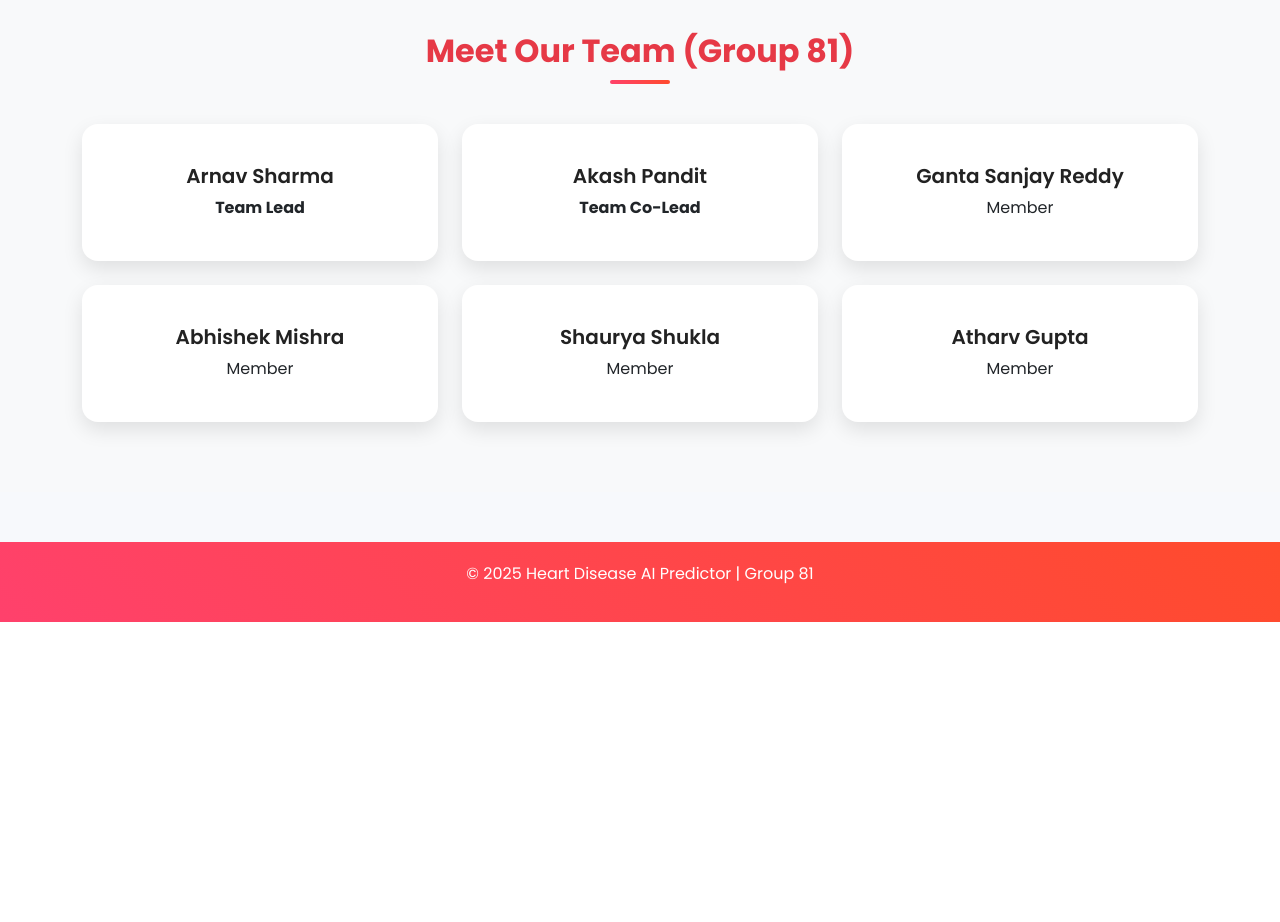
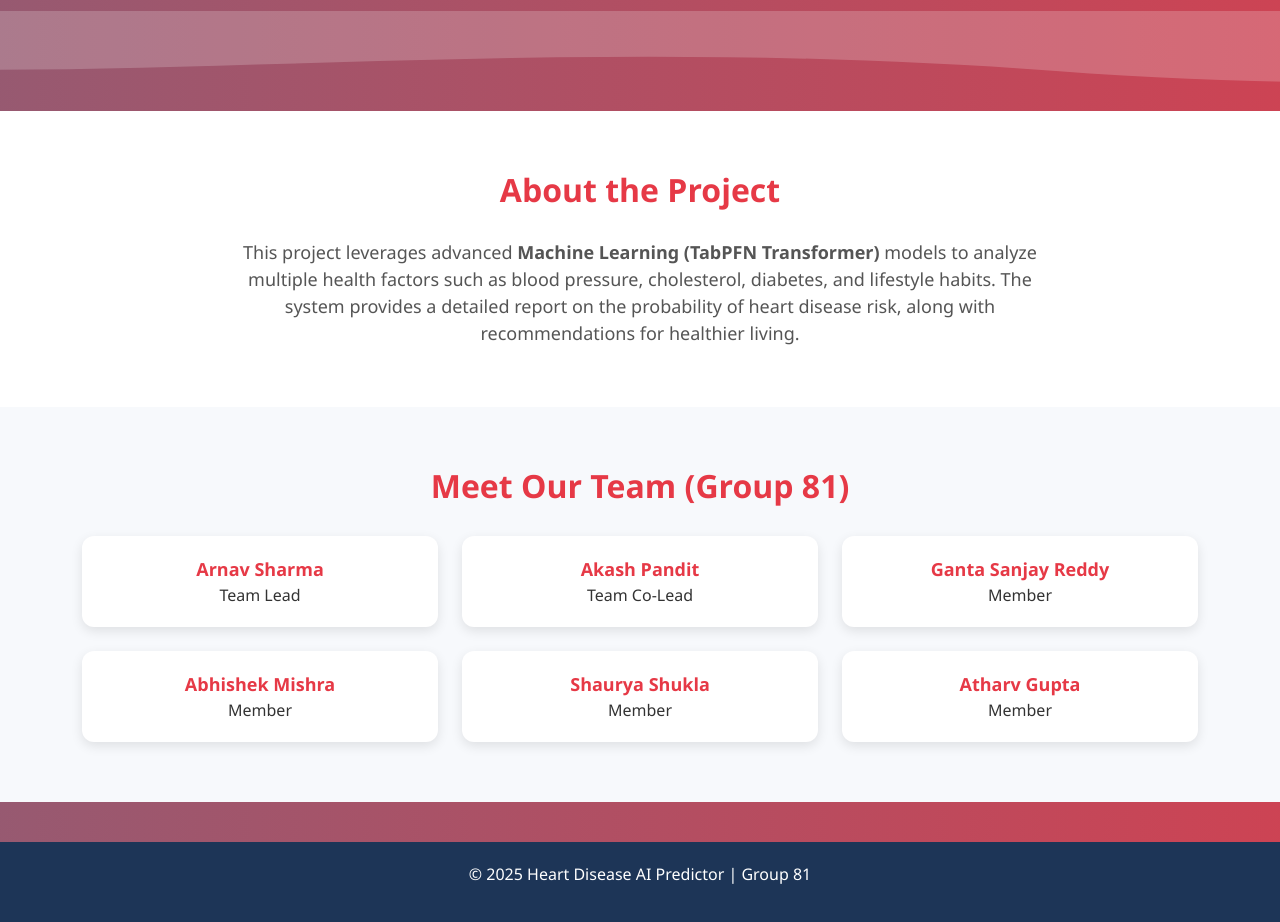
Before and after one commit to CartoonSketch/HDP-Project, a Flask app: page / in a window 1280 px wide. Shown: the part 923-1845 px from the top of the page. Before the commit the page ends 1545 px from the top, so only its background shows below. Run offline with Flask 3, Linux system fonts and the light colour scheme.

Commit message:
Update index.html

```diff
--- a/templates/index.html
+++ b/templates/index.html
@@ -5,198 +5,275 @@
   <meta name="viewport" content="width=device-width, initial-scale=1.0">
   <title>Heart Disease AI Predictor</title>
   <link href="https://cdn.jsdelivr.net/npm/bootstrap@5.3.2/dist/css/bootstrap.min.css" rel="stylesheet">
-  <link href="https://fonts.googleapis.com/css2?family=Poppins:wght@400;600;700&display=swap" rel="stylesheet">
+
   <style>
     body {
-      font-family: 'Poppins', sans-serif;
-      background-color: #f7f9fc;
-      scroll-behavior: smooth;
+      margin: 0;
+      font-family: 'Segoe UI', Tahoma, Geneva, Verdana, sans-serif;
+      background: linear-gradient(270deg, #e63946, #457b9d, #1d3557);
+      background-size: 600% 600%;
+      animation: gradientBG 12s ease infinite;
+      color: white;
+      overflow-x: hidden;
     }
 
-    /* Hero Section */
+    @keyframes gradientBG {
+      0% { background-position: 0% 50%; }
+      50% { background-position: 100% 50%; }
+      100% { background-position: 0% 50%; }
+    }
+
     .hero {
-      background: linear-gradient(rgba(230, 57, 70, 0.75), rgba(41, 98, 255, 0.75)),
-                  url("https://images.unsplash.com/photo-1588776814546-ec7bdc3f85aa?auto=format&fit=crop&w=1500&q=80");
-      background-size: cover;
-      background-position: center;
-      color: white;
+      position: relative;
       text-align: center;
-      padding: 140px 20px;
-      position: relative;
-      overflow: hidden;
+      padding: 100px 20px;
     }
 
     .hero h1 {
       font-size: 3.5rem;
-      font-weight: 700;
-      animation: fadeInDown 1s ease;
+      font-weight: bold;
+      margin-top: 20px;
     }
 
     .hero p {
       font-size: 1.2rem;
       margin-top: 15px;
-      animation: fadeInUp 1s ease;
     }
 
-    /* Button Styling */
+    .heart-icon {
+      font-size: 100px;
+      color: #ffccd5;
+      animation: heartbeat 1.5s infinite;
+    }
+
+    @keyframes heartbeat {
+      0%, 100% { transform: scale(1); color: #ffccd5; }
+      25% { transform: scale(1.2); color: #ff4d6d; }
+      50% { transform: scale(1); color: #ffccd5; }
+      75% { transform: scale(1.2); color: #ff4d6d; }
+    }
+
     .btn-start {
       margin-top: 30px;
-      background: linear-gradient(45deg, #ff416c, #ff4b2b);
+      background: linear-gradient(45deg, #ff4d6d, #ff758f);
+      color: white;
+      font-weight: bold;
       border: none;
-      color: #fff;
-      font-weight: 600;
       border-radius: 50px;
-      padding: 15px 45px;
+      padding: 15px 40px;
       font-size: 18px;
-      transition: all 0.4s ease;
-      box-shadow: 0 4px 15px rgba(0,0,0,0.2);
+      transition: all 0.3s;
+    }
+    .btn-start:hover {
+      transform: scale(1.05);
+      background: linear-gradient(45deg, #ff758f, #ff4d6d);
+      box-shadow: 0 4px 15px rgba(0,0,0,0.3);
     }
 
-    .btn-start:hover {
-      background: linear-gradient(45deg, #ff4b2b, #ff416c);
-      transform: translateY(-3px) scale(1.05);
-      box-shadow: 0 6px 20px rgba(0,0,0,0.3);
+    .stats {
+      display: flex;
+      justify-content: center;
+      gap: 50px;
+      margin-top: 60px;
+      flex-wrap: wrap;
     }
 
-    /* Section Styling */
+    .stat {
+      text-align: center;
+    }
+
+    .stat h3 {
+      font-size: 2.5rem;
+      font-weight: bold;
+    }
+
+    .stat p {
+      margin-top: 5px;
+      font-size: 1rem;
+    }
+
+    .doctor-img {
+      max-width: 300px;
+      margin-top: 40px;
+      animation: float 4s ease-in-out infinite;
+    }
+
+    @keyframes float {
+      0% { transform: translateY(0px); }
+      50% { transform: translateY(-15px); }
+      100% { transform: translateY(0px); }
+    }
+
+    .wave-container {
+      position: absolute;
+      bottom: 0;
+      left: 0;
+      width: 100%;
+      overflow: hidden;
+      line-height: 0;
+      transform: rotate(180deg);
+    }
+
+    .wave-container svg {
+      position: relative;
+      display: block;
+      width: calc(200% + 1.3px);
+      height: 100px;
+      animation: waveMotion 8s linear infinite;
+    }
+
+    @keyframes waveMotion {
+      0% { transform: translateX(0); }
+      100% { transform: translateX(-50%); }
+    }
+
     .section {
-      padding: 70px 20px;
+      background: white;
+      color: #333;
+      padding: 60px 20px;
     }
 
     .section h2 {
       color: #e63946;
-      margin-bottom: 40px;
+      font-weight: bold;
       text-align: center;
-      font-weight: 700;
-      position: relative;
-    }
-
-    .section h2::after {
-      content: '';
-      width: 60px;
-      height: 4px;
-      background: linear-gradient(45deg, #ff416c, #ff4b2b);
-      display: block;
-      margin: 10px auto 0;
-      border-radius: 2px;
+      margin-bottom: 30px;
     }
 
     /* Team Cards */
     .team-card {
-      border: none;
-      border-radius: 16px;
-      box-shadow: 0px 8px 20px rgba(0,0,0,0.1);
-      padding: 25px;
-      transition: all 0.3s ease;
-      background-color: #fff;
-      text-align: center;
-      animation: fadeInUp 1s ease;
+      background: #fff;
+      border-radius: 12px;
+      padding: 20px;
+      box-shadow: 0 4px 12px rgba(0,0,0,0.1);
+      transition: transform 0.3s, box-shadow 0.3s;
+    }
+    .team-card:hover {
+      transform: scale(1.08);
+      box-shadow: 0 8px 20px rgba(0,0,0,0.2);
+    }
+    .team-card p {
+      margin: 0;
+      font-size: 16px;
+    }
+    .team-card b {
+      font-size: 18px;
+      color: #e63946;
     }
 
-    .team-card:hover {
-      transform: translateY(-8px) scale(1.03);
-      box-shadow: 0px 12px 30px rgba(0,0,0,0.15);
-    }
-
-    .team-card h5 {
-      color: #222;
-      margin-top: 15px;
-      font-weight: 600;
-    }
-
-    /* Footer */
     .footer {
-      background: linear-gradient(45deg, #ff416c, #ff4b2b);
-      color: white;
+      background-color: #1d3557;
       text-align: center;
       padding: 20px;
-      margin-top: 50px;
-      font-weight: 500;
-    }
-
-    /* Animations */
-    @keyframes fadeInDown {
-      from { opacity: 0; transform: translateY(-30px); }
-      to { opacity: 1; transform: translateY(0); }
-    }
-
-    @keyframes fadeInUp {
-      from { opacity: 0; transform: translateY(30px); }
-      to { opacity: 1; transform: translateY(0); }
+      color: white;
+      margin-top: 40px;
     }
   </style>
 </head>
 <body>
 
-  <!-- Hero Section -->
   <div class="hero">
+    <div class="heart-icon">❤</div>
     <h1>Heart Disease AI Predictor</h1>
-    <p>AI-powered health risk assessment tool that predicts your chances of heart disease<br>
-       based on key health and lifestyle factors.</p>
-    <a href="{{ url_for('predict') }}" class="btn btn-start">🚀 Start Prediction</a>
+    <p>AI-powered tool to assess your heart disease risk<br> based on health and lifestyle factors.</p>
+    <a href="{{ url_for('predict') }}" class="btn btn-start">Start Prediction</a>
+
+    <div class="stats">
+      <div class="stat">
+        <h3 id="patients">0</h3>
+        <p>Patients Analyzed</p>
+      </div>
+      <div class="stat">
+        <h3 id="accuracy">0%</h3>
+        <p>Model Accuracy</p>
+      </div>
+      <div class="stat">
+        <h3 id="predictions">0</h3>
+        <p>AI Predictions</p>
+      </div>
+    </div>
+
+    <div>
+      <img src="https://cdn-icons-png.flaticon.com/512/4140/4140048.png" alt="Doctor" class="doctor-img">
+    </div>
+
+    <!-- Wave Animation -->
+    <div class="wave-container">
+      <svg xmlns="http://www.w3.org/2000/svg" viewBox="0 0 1200 100" preserveAspectRatio="none">
+        <path d="M0,30 C150,80 350,0 600,40 C850,80 1050,20 1200,50 L1200,100 L0,100 Z"
+              fill="rgba(255,255,255,0.2)">
+        </path>
+      </svg>
+    </div>
   </div>
 
-  <!-- About Section -->
   <div class="section">
     <h2>About the Project</h2>
     <div class="container">
-      <p class="text-center" style="max-width: 850px; margin: auto; font-size: 18px; color: #444; line-height: 1.8;">
-        This project leverages advanced <b>Machine Learning (TabPFN Transformer)</b> models to analyze health factors
-        such as blood pressure, cholesterol, diabetes, and lifestyle habits. It provides a detailed report on the probability
-        of heart disease risk, along with personalized health recommendations.
+      <p class="text-center" style="max-width: 800px; margin: auto; font-size: 18px; color: #555;">
+        This project leverages advanced <b>Machine Learning (TabPFN Transformer)</b> models to analyze multiple health factors
+        such as blood pressure, cholesterol, diabetes, and lifestyle habits. The system provides a detailed report on
+        the probability of heart disease risk, along with recommendations for healthier living.
       </p>
     </div>
   </div>
 
-  <!-- Team Section -->
-  <div class="section" style="background-color: #f8f9fa;">
+  <div class="section" style="background-color: #f7f9fc;">
     <h2>Meet Our Team (Group 81)</h2>
     <div class="container">
-      <div class="row g-4">
+      <div class="row g-4 text-center">
         <div class="col-md-4">
-          <div class="team-card">
-            <h5>Arnav Sharma</h5>
-            <p><b>Team Lead</b></p>
-          </div>
+          <div class="team-card"><p><b>Arnav Sharma</b><br>Team Lead</p></div>
         </div>
         <div class="col-md-4">
-          <div class="team-card">
-            <h5>Akash Pandit</h5>
-            <p><b>Team Co-Lead</b></p>
-          </div>
+          <div class="team-card"><p><b>Akash Pandit</b><br>Team Co-Lead</p></div>
         </div>
         <div class="col-md-4">
-          <div class="team-card">
-            <h5>Ganta Sanjay Reddy</h5>
-            <p>Member</p>
-          </div>
+          <div class="team-card"><p><b>Ganta Sanjay Reddy</b><br>Member</p></div>
         </div>
         <div class="col-md-4">
-          <div class="team-card">
-            <h5>Abhishek Mishra</h5>
-            <p>Member</p>
-          </div>
+          <div class="team-card"><p><b>Abhishek Mishra</b><br>Member</p></div>
         </div>
         <div class="col-md-4">
-          <div class="team-card">
-            <h5>Shaurya Shukla</h5>
-            <p>Member</p>
-          </div>
+          <div class="team-card"><p><b>Shaurya Shukla</b><br>Member</p></div>
         </div>
         <div class="col-md-4">
-          <div class="team-card">
-            <h5>Atharv Gupta</h5>
-            <p>Member</p>
-          </div>
+          <div class="team-card"><p><b>Atharv Gupta</b><br>Member</p></div>
         </div>
       </div>
     </div>
   </div>
 
-  <!-- Footer -->
   <div class="footer">
     <p>&copy; 2025 Heart Disease AI Predictor | Group 81</p>
   </div>
 
+  <script>
+    // Stats Counter Animation
+    function animateValue(id, start, end, duration, suffix="") {
+      let obj = document.getElementById(id);
+      let range = end - start;
+      let minTimer = 50;
+      let stepTime = Math.max(Math.floor(duration / range), minTimer);
+      let startTime = new Date().getTime();
+      let endTime = startTime + duration;
+      let timer = setInterval(function() {
+        let now = new Date().getTime();
+        let remaining = Math.max((endTime - now) / duration, 0);
+        let value = Math.round(end - (remaining * range));
+        obj.innerHTML = value + suffix;
+        if (value == end) {
+          clearInterval(timer);
+        }
+      }, stepTime);
+    }
+
+    window.onload = function() {
+      animateValue("patients", 0, 1200, 2000);
+      animateValue("accuracy", 0, 92, 2000, "%");
+      animateValue("predictions", 0, 5000, 2000);
+    };
+  </script>
+
 </body>
 </html>
```
